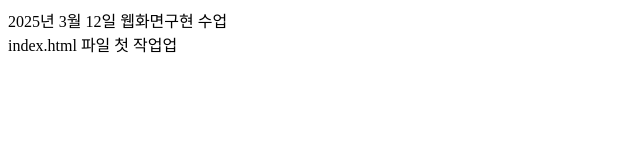
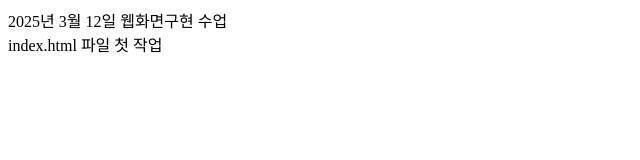
Before and after one commit to L-Hits/250319, a plain HTML site: page index.html in a window 1280 px wide. Shown: the full height of the page, 0-640 px from the left. Drawn offline with Linux system fonts and the light colour scheme.

Commit message:
index 파일 수정

```diff
--- a/index.html
+++ b/index.html
@@ -7,6 +7,6 @@
 </head>
 <body>
     2025년 3월 12일 웹화면구현 수업<br>
-    index.html 파일 첫 작업업
+    index.html 파일 첫 작업
 </body>
 </html>
```
